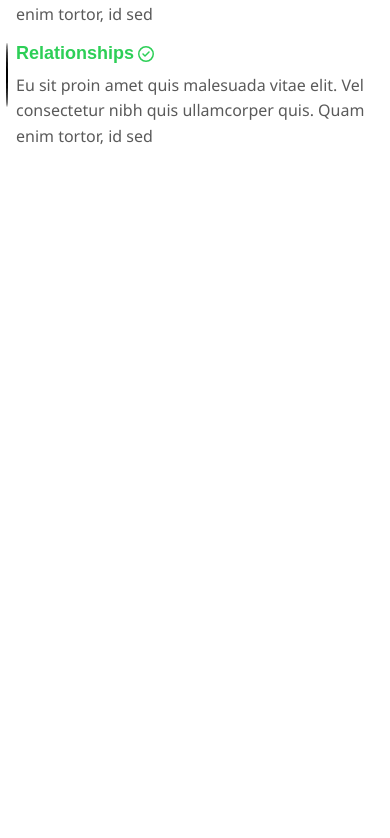
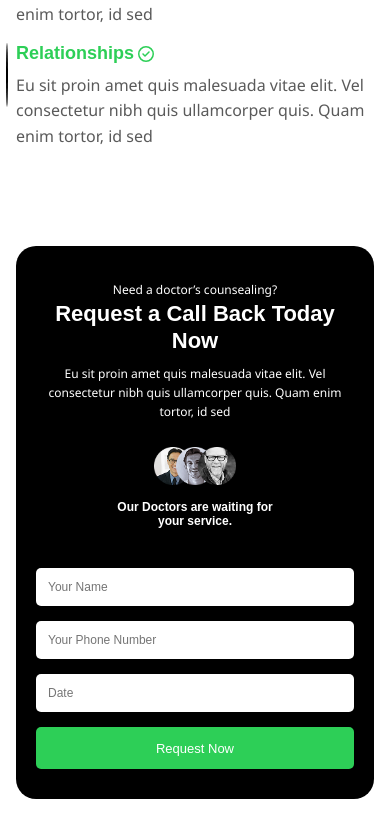
Before and after one commit to amirrezash0n/oxcare, a React (Vite) app: page / in a window 390 px wide. Shown: the part 5368-6206 px from the top of the page. Before the commit the page ends 5934 px from the top, so only its background shows below. Built offline with nearby package versions, Linux system fonts and the light colour scheme.

Commit message:
coding callbackForm component

```diff
--- a/src/App.tsx
+++ b/src/App.tsx
@@ -1,5 +1,6 @@
 // import Footer from "./components/Footer/Footer";
 import Appointment from "./components/Appointment/Appointment";
+import CallbackForm from "./components/CallbackForm/CallbackForm";
 import Feedbacks from "./components/Feedbacks/Feedbacks";
 import Header from "./components/Header/Header";
 import Hero from "./components/Hero/Hero";
@@ -18,6 +19,7 @@ export default function App() {
         <Appointment />
         <Feedbacks />
         <WhyUs />
+        <CallbackForm />
       </main>
       {/* <Footer /> */}
     </div>
--- /dev/null
+++ b/src/components/CallbackForm/CallbackForm.module.css
@@ -0,0 +1,351 @@
+.callbackWrapper {
+    background-color: var(--black-color);
+    border-radius: var(--border-radius-xl);
+    color: var(--white-color);
+    width: 100%;
+    padding: 90px;
+    height: 504px;
+    margin: 150px 0;
+    display: flex;
+    justify-content: space-between;
+    align-items: center;
+}
+
+.callbackLeft {
+    flex: 1;
+}
+
+.callbackQuestion {
+    font-size: 14px;
+}
+
+.callbackTitle {
+    font-size: 48px;
+    max-width: 460px;
+}
+
+.callbackText {
+    margin-top: 14px;
+    margin-bottom: 50px;
+    max-width: 450px;
+}
+
+.callbackUsers {
+    display: flex;
+    align-items: center;
+    gap: 10px;
+}
+
+.callbackImgs {
+    display: flex;
+}
+
+.callbackImgs:first-child {
+    margin-left: 24px;
+}
+
+.callbackImg {
+    width: 48px;
+    height: 48px;
+    margin-left: -24px;
+}
+
+.callbacknoteMessage {
+    max-width: 182px;
+    font-size: 14px;
+}
+
+.callbackRight {
+    display: flex;
+    flex-direction: column;
+    gap: 30px;
+    width: 40%;
+}
+
+.callbackRight input {
+    display: block;
+    padding: 20px 0 20px 20px;
+    font-size: 14px;
+    border-radius: var(--border-radius-sm);
+    outline: none;
+    border: none;
+}
+
+.callbackRight button {
+    width: 180px;
+    height: 50px;
+    transition: all 0.3s ease;
+}
+
+.callbackRight button:hover {
+    background-color: #25b54a;
+    border-color: #25b54a;
+    transform: translateY(-2px);
+}
+
+.callbackButoon {
+    background-color: var(--primary-color);
+    color: var(--white-color);
+}
+
+
+@media (max-width: 1024px) {
+    .callbackWrapper {
+        padding: 60px 50px;
+        height: auto;
+        min-height: 450px;
+    }
+
+    .callbackTitle {
+        font-size: 42px;
+        max-width: 400px;
+    }
+
+    .callbackText {
+        max-width: 400px;
+        margin-bottom: 40px;
+    }
+
+    .callbackRight {
+        width: 45%;
+    }
+}
+
+@media (max-width: 992px) {
+    .callbackWrapper {
+        padding: 50px 40px;
+        gap: 30px;
+    }
+
+    .callbackTitle {
+        font-size: 38px;
+        max-width: 350px;
+    }
+
+    .callbackText {
+        font-size: 14px;
+        margin-bottom: 35px;
+    }
+
+    .callbackRight {
+        gap: 25px;
+    }
+
+    .callbackRight input {
+        padding: 18px 0 18px 18px;
+    }
+}
+
+@media (max-width: 850px) {
+    .callbackWrapper {
+        flex-direction: column;
+        padding: 50px 40px;
+        gap: 40px;
+    }
+
+    .callbackLeft {
+        width: 100%;
+        text-align: center;
+    }
+
+    .callbackTitle {
+        font-size: 36px;
+        max-width: 500px;
+        margin: 0 auto;
+    }
+
+    .callbackText {
+        max-width: 500px;
+        margin-left: auto;
+        margin-right: auto;
+    }
+
+    .callbackUsers {
+        justify-content: center;
+    }
+
+    .callbackRight {
+        width: 100%;
+        max-width: 500px;
+    }
+
+    .callbackRight button {
+        width: 100%;
+    }
+}
+
+@media (max-width: 768px) {
+    .callbackWrapper {
+        padding: 45px 35px;
+        margin: 120px 0;
+    }
+
+    .callbackTitle {
+        font-size: 32px;
+    }
+
+    .callbackUsers {
+        flex-direction: column;
+        gap: 15px;
+    }
+
+    .callbacknoteMessage {
+        max-width: 250px;
+        text-align: center;
+    }
+
+    .callbackRight input {
+        padding: 16px 0 16px 16px;
+    }
+}
+
+@media (max-width: 650px) {
+    .callbackWrapper {
+        padding: 40px 30px;
+    }
+
+    .callbackTitle {
+        font-size: 30px;
+    }
+}
+
+@media (max-width: 576px) {
+    .callbackWrapper {
+        padding: 35px 25px;
+        margin: 100px 0;
+    }
+
+    .callbackTitle {
+        font-size: 28px;
+    }
+
+    .callbackText {
+        font-size: 13px;
+        margin-bottom: 30px;
+    }
+
+    .callbackRight {
+        gap: 20px;
+    }
+
+    .callbackRight input {
+        padding: 14px 0 14px 14px;
+        font-size: 13px;
+    }
+
+    .callbackRight button {
+        height: 45px;
+        font-size: 14px;
+    }
+
+    .callbackImgs:first-child {
+        margin-left: 20px;
+    }
+
+    .callbackImg {
+        width: 42px;
+        height: 42px;
+        margin-left: -20px;
+    }
+
+    .callbacknoteMessage {
+        font-size: 13px;
+        max-width: 220px;
+    }
+}
+
+@media (max-width: 480px) {
+    .callbackWrapper {
+        padding: 30px 20px;
+        margin: 80px 0;
+        border-radius: var(--border-radius-lg);
+    }
+
+    .callbackTitle {
+        font-size: 22px;
+    }
+
+    .callbackQuestion {
+        font-size: 12px;
+    }
+
+    .callbackText {
+        font-size: 12px;
+        margin-top: 10px;
+        margin-bottom: 25px;
+    }
+
+    .callbackRight {
+        gap: 15px;
+    }
+
+    .callbackRight input {
+        padding: 12px 0 12px 12px;
+        font-size: 12px;
+    }
+
+    .callbackRight button {
+        height: 42px;
+        font-size: 13px;
+    }
+
+    .callbackImgs:first-child {
+        margin-left: 16px;
+    }
+
+    .callbackImg {
+        width: 38px;
+        height: 38px;
+        margin-left: -16px;
+    }
+
+    .callbacknoteMessage {
+        font-size: 12px;
+        max-width: 180px;
+    }
+}
+
+@media (max-width: 375px) {
+    .callbackWrapper {
+        padding: 25px 15px;
+        margin: 60px 0;
+    }
+
+    .callbackTitle {
+        font-size: 20px;
+    }
+
+    .callbackText {
+        font-size: 11px;
+        margin-bottom: 20px;
+    }
+
+    .callbackRight {
+        gap: 12px;
+    }
+
+    .callbackRight input {
+        padding: 10px 0 10px 10px;
+        font-size: 11px;
+    }
+
+    .callbackRight button {
+        height: 38px;
+        font-size: 12px;
+    }
+
+    .callbackImgs:first-child {
+        margin-left: 12px;
+    }
+
+    .callbackImg {
+        width: 32px;
+        height: 32px;
+        margin-left: -12px;
+    }
+
+    .callbacknoteMessage {
+        font-size: 11px;
+        max-width: 150px;
+    }
+}
--- /dev/null
+++ b/src/components/CallbackForm/CallbackForm.tsx
@@ -0,0 +1,65 @@
+import Button from "../common/Button/Button";
+import styles from "./CallbackForm.module.css";
+
+export default function CallbackForm() {
+  return (
+    <section className="container">
+      <div className={styles.callbackWrapper}>
+        <div className={styles.callbackLeft}>
+          <span className={styles.callbackQuestion}>
+            Need a doctor’s counsealing?
+          </span>
+          <h2 className={styles.callbackTitle}>
+            Request a Call Back Today Now
+          </h2>
+          <p className={styles.callbackText}>
+            Eu sit proin amet quis malesuada vitae elit. Vel consectetur nibh
+            quis ullamcorper quis. Quam enim tortor, id sed
+          </p>
+          <div className={styles.callbackUsers}>
+            <div className={styles.callbackImgs}>
+              <img
+                className={styles.callbackImg}
+                src="/images/clients/client1.png"
+                alt="#"
+              />
+              <img
+                className={styles.callbackImg}
+                src="/images/clients/client2.png"
+                alt="#"
+              />
+              <img
+                className={styles.callbackImg}
+                src="/images/clients/client3.png"
+                alt="#"
+              />
+            </div>
+            <h4 className={styles.callbacknoteMessage}>
+              Our Doctors are waiting for your service.
+            </h4>
+          </div>
+        </div>
+        <form className={styles.callbackRight} action="#">
+          <input
+            id={styles.callbackInputTop}
+            placeholder="Your Name"
+            type="text"
+          />
+          <input
+            id={styles.callbackInputMiddle}
+            placeholder="Your Phone Number"
+            type="tel"
+          />
+          <input
+            id={styles.callbackInputBottom}
+            placeholder="Date"
+            type="text"
+          />
+          <Button className={styles.callbackButoon} type="submit">
+            Request Now
+          </Button>
+        </form>
+      </div>
+    </section>
+  );
+}
--- a/src/components/WhyUs/WhyUs.module.css
+++ b/src/components/WhyUs/WhyUs.module.css
@@ -1,7 +1,6 @@
 .benefitsWrapper {
     display: flex;
     gap: 90px;
-    margin-bottom: 400px;
 }
 
 .imgWrapper {
--- a/src/styles/variables.css
+++ b/src/styles/variables.css
@@ -9,6 +9,7 @@
     --terciary-color: #E4F4E8;
     --white-color: #FFFFFF;
     --yellow-color: #F5BF00;
+    --black-color: #000000;
     /* +++++++++++++++++++++++++++++++++++++++++++++++++++++++++++++ */
 
     /* Fonts */
@@ -55,5 +56,4 @@
     --border-radius-full: 100%;
 
     /* +++++++++++++++++++++++++++++++++++++++++++++++++++++++++++++ */
-
 }
```
